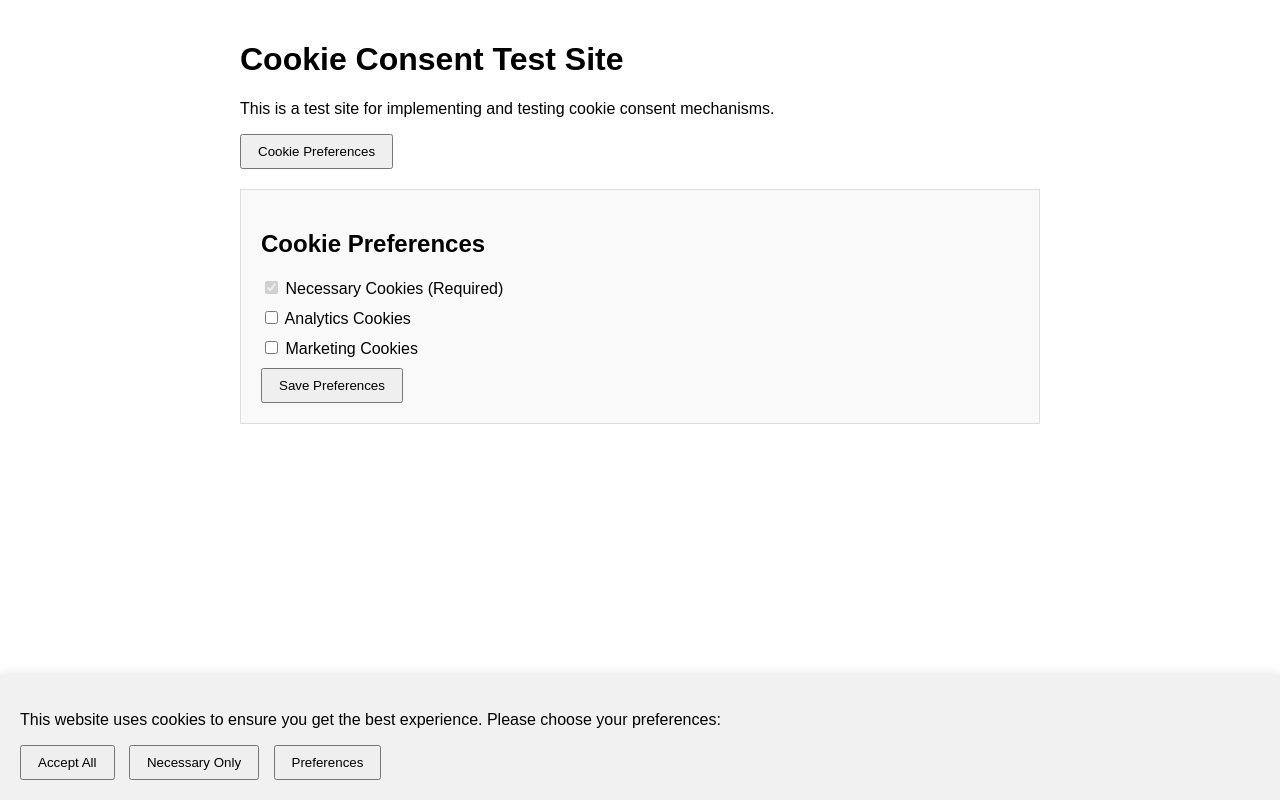
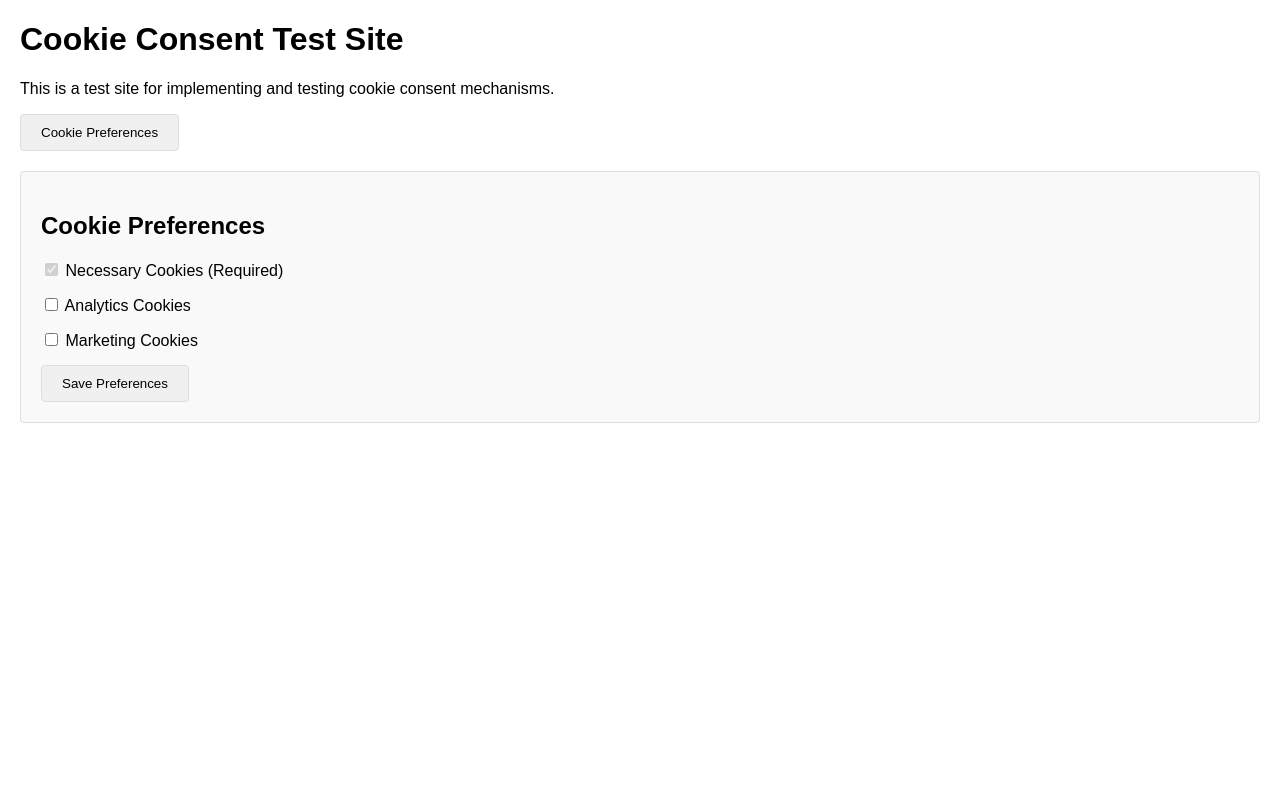
Before and after one commit to computerscienceiscool/CookieConsentTestSite, a plain HTML site: page index.html in a window 1280 px wide. Both pictures are taken after a click on the button "Cookie Preferences". Drawn offline with Linux system fonts and the light colour scheme.

Commit message:
Update index.html

```diff
--- a/index.html
+++ b/index.html
@@ -7,33 +7,14 @@
     <style>
         body {
             font-family: Arial, sans-serif;
-            margin: 0;
-            padding: 20px;
-        }
-
-        .content {
-            max-width: 800px;
-            margin: 0 auto;
-        }
-
-        #cookieConsent {
-            position: fixed;
-            bottom: 0;
-            left: 0;
-            right: 0;
-            background: #f1f1f1;
-            padding: 20px;
-            box-shadow: 0 -2px 10px rgba(0,0,0,0.1);
-            display: none;
-        }
-
-        .consent-buttons {
-            margin-top: 10px;
+            margin: 20px;
         }
 
         button {
-            padding: 8px 16px;
-            margin-right: 10px;
+            padding: 10px 20px;
+            background-color: #f0f0f0;
+            border: 1px solid #ddd;
+            border-radius: 4px;
             cursor: pointer;
         }
 
@@ -43,15 +24,15 @@
             padding: 20px;
             background: #f9f9f9;
             border: 1px solid #ddd;
+            border-radius: 4px;
         }
 
         .preference-item {
-            margin: 10px 0;
+            margin: 15px 0;
         }
     </style>
 </head>
 <body>
-    <div class="content">
     <h1>Cookie Consent Test Site</h1>
     <p>This is a test site for implementing and testing cookie consent mechanisms.</p>
 
@@ -73,78 +54,21 @@
         </div>
         <button onclick="savePreferences()">Save Preferences</button>
     </div>
-    </div>
-
-    <div id="cookieConsent">
-        <p>This website uses cookies to ensure you get the best experience. Please choose your preferences:</p>
-        <div class="consent-buttons">
-            <button onclick="acceptAll()">Accept All</button>
-            <button onclick="acceptNecessary()">Necessary Only</button>
-            <button onclick="openPreferences()">Preferences</button>
-        </div>
-    </div>
 
     <script>
-        // Show cookie consent if no preference is stored
-        window.onload = function() {
-            if (!localStorage.getItem('cookieConsent')) {
-                document.getElementById('cookieConsent').style.display = 'block';
-            }
-        }
-
-        function acceptAll() {
-            localStorage.setItem('cookieConsent', 'all');
-            localStorage.setItem('consentTimestamp', new Date().toISOString());
-            document.getElementById('cookieConsent').style.display = 'none';
-            setTestCookies('all');
-        }
-
-        function acceptNecessary() {
-            localStorage.setItem('cookieConsent', 'necessary');
-            localStorage.setItem('consentTimestamp', new Date().toISOString());
-            document.getElementById('cookieConsent').style.display = 'none';
-            setTestCookies('necessary');
-        }
-
         function openPreferences() {
             document.getElementById('preferencesPanel').style.display = 'block';
-            loadStoredPreferences();
         }
 
         function savePreferences() {
             const analytics = document.getElementById('analyticsCookies').checked;
             const marketing = document.getElementById('marketingCookies').checked;
 
-            localStorage.setItem('cookieConsent', 'custom');
             localStorage.setItem('analyticsConsent', analytics);
             localStorage.setItem('marketingConsent', marketing);
             localStorage.setItem('consentTimestamp', new Date().toISOString());
 
             document.getElementById('preferencesPanel').style.display = 'none';
-            document.getElementById('cookieConsent').style.display = 'none';
-
-            setTestCookies('custom');
-        }
-
-        function loadStoredPreferences() {
-            const analytics = localStorage.getItem('analyticsConsent') === 'true';
-            const marketing = localStorage.getItem('marketingConsent') === 'true';
-
-            document.getElementById('analyticsCookies').checked = analytics;
-            document.getElementById('marketingCookies').checked = marketing;
-        }
-
-        function setTestCookies(level) {
-            // Set a necessary cookie
-            document.cookie = "necessary_cookie=1; path=/; max-age=86400; SameSite=Strict";
-
-            if (level === 'all' || (level === 'custom' && localStorage.getItem('analyticsConsent') === 'true')) {
-                document.cookie = "analytics_cookie=1; path=/; max-age=86400; SameSite=Lax";
-            }
-
-            if (level === 'all' || (level === 'custom' && localStorage.getItem('marketingConsent') === 'true')) {
-                document.cookie = "marketing_cookie=1; path=/; max-age=86400; SameSite=Lax";
-            }
         }
     </script>
 </body>
```
Lines whose indentation alone changed are shown as unchanged.
